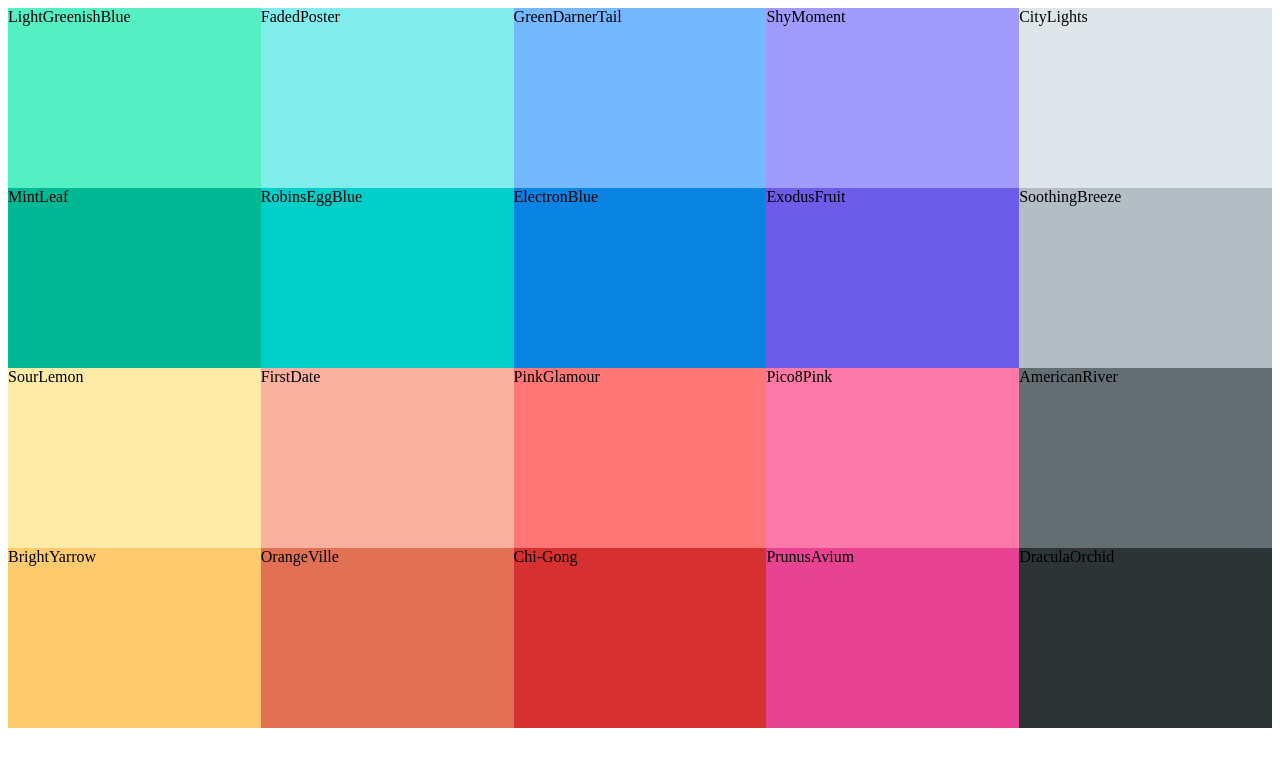
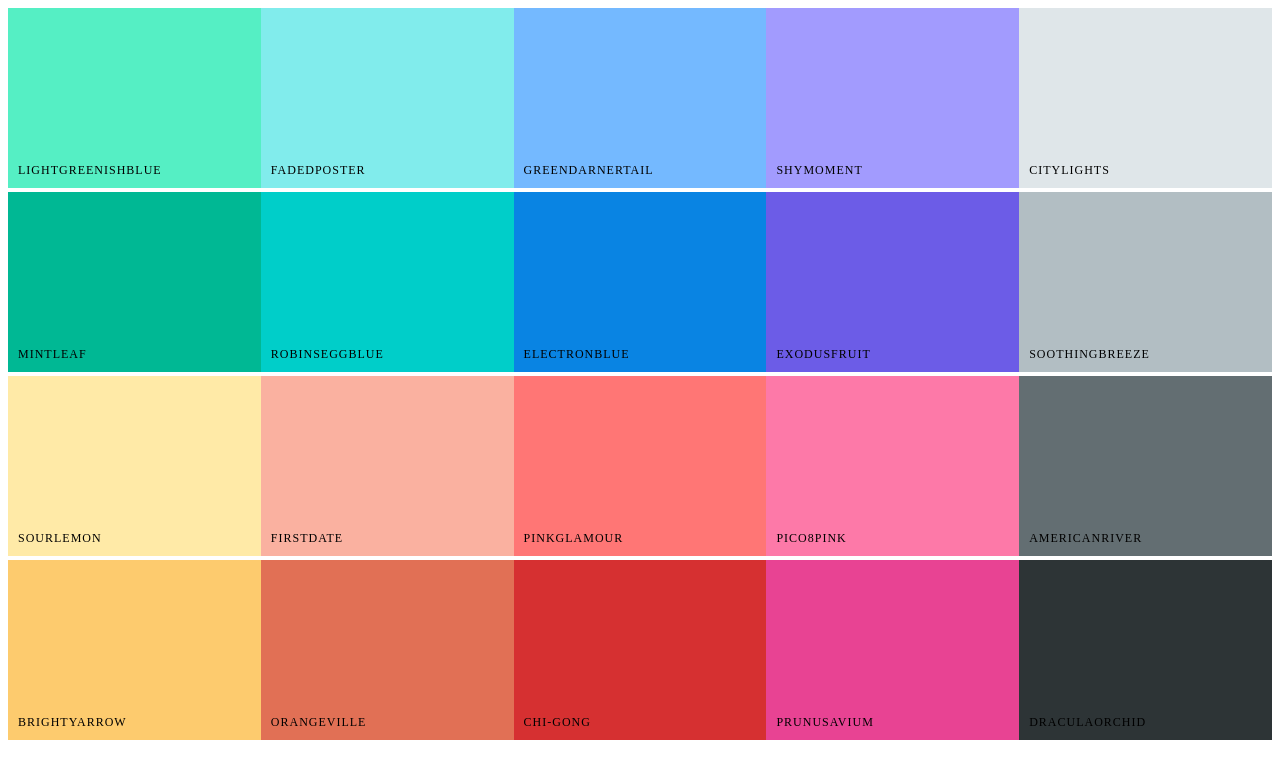
Before and after one commit to keshav2802/UI-Color-Picker, a React (Create React App) app: page / in a window 1280 px wide. Shown: the top 778 px of the page. Built offline with nearby package versions, Linux system fonts and the light colour scheme.

Commit message:
styled the color box component

```diff
--- a/src/components/ColorBox/ColorBox.css
+++ b/src/components/ColorBox/ColorBox.css
@@ -6,3 +6,39 @@
   position: relative;
   cursor: pointer;
 }
+
+.copy-button {
+  width: 100px;
+  height: 30px;
+  position: absolute;
+  display: inline-block;
+  top: 50%;
+  left: 50%;
+  margin-left: -50px;
+  margin-top: -15px;
+  text-align: center;
+  outline: none;
+  background: rgba(255, 255, 255, 0.3);
+  font-size: 1rem;
+  line-height: 30px;
+  color: white;
+  border: none;
+  opacity: 0;
+}
+
+.ColorBox:hover .copy-button {
+  opacity: 1;
+  transition: 0.5s;
+}
+
+.box-content {
+  position: absolute;
+  width: 100%;
+  left: 0px;
+  bottom: 0px;
+  padding: 10px;
+  color: black;
+  letter-spacing: 1px;
+  text-transform: uppercase;
+  font-size: 12px;
+}
--- a/src/components/ColorBox/ColorBox.js
+++ b/src/components/ColorBox/ColorBox.js
@@ -6,7 +6,12 @@
   render() {
     return (
       <div className="ColorBox" style={{background: this.props.background}}>
-        <span>{this.props.name}</span>
+        <div className="copy-container">
+          <div className="box-content">
+            <span>{this.props.name}</span>
+          </div>
+          <button className="copy-button">COPY</button>
+        </div>
       </div>
     )
   }
```
